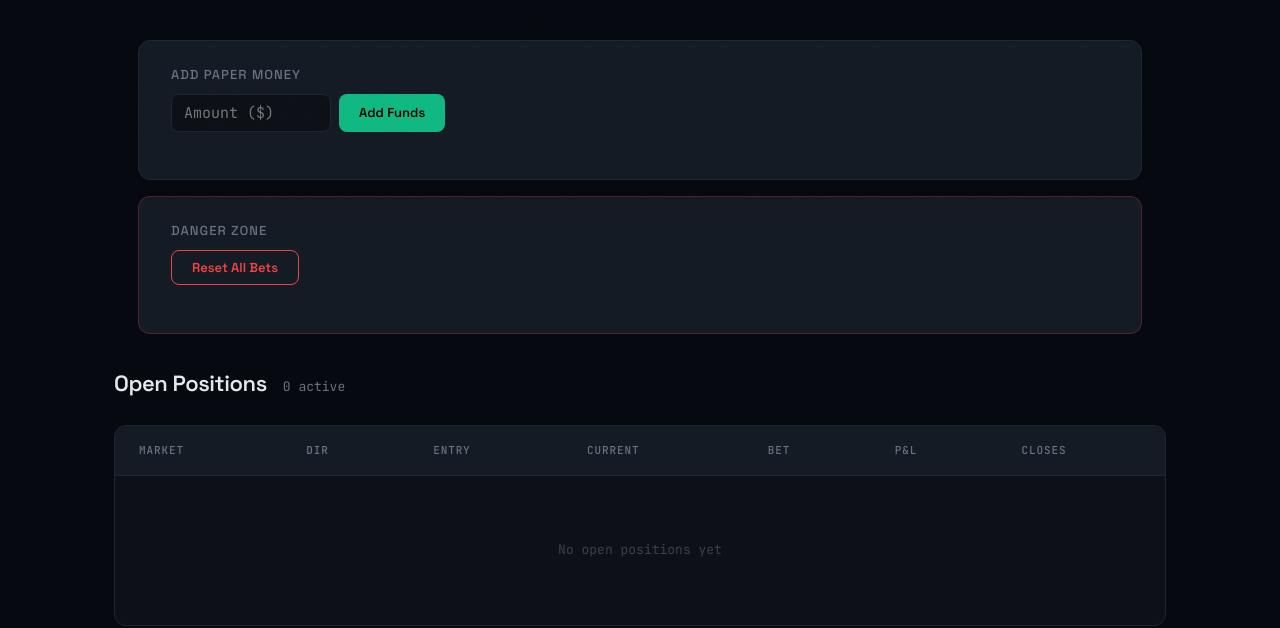
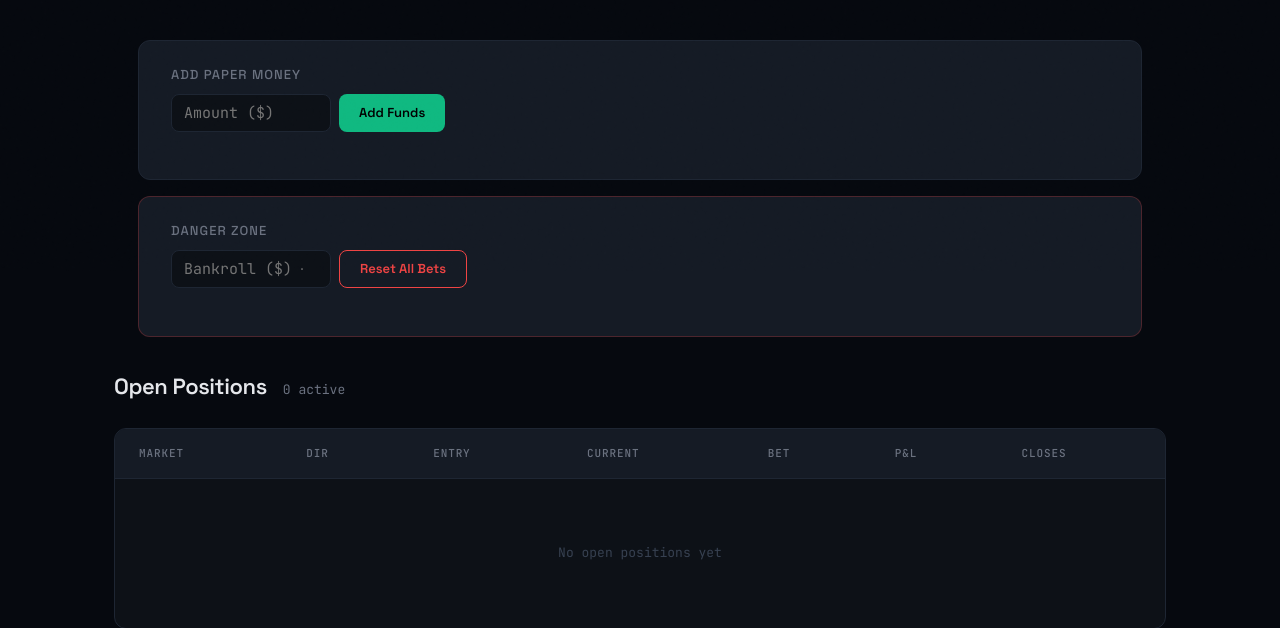
Before and after one commit to Zrk16/polymarket-bot, a Flask app: page / in a window 1280 px wide. Shown: the part 529-1157 px from the top of the page. Run offline with Flask 3, Linux system fonts and the light colour scheme; data that the repository does not hold is empty.

Commit message:
Fix reset/add-funds bankroll inflation bug
- add_funds no longer inflates starting_bankroll (reset now always
  returns to the original configured amount, not an ever-growing floor)
- reset() accepts optional bankroll param to set a custom fresh start
- API /api/reset accepts optional {"bankroll": N} in POST body
- Dashboard reset widget now has a bankroll input field

Co-Authored-By: Claude Sonnet 4.6 <noreply@anthropic.com>

```diff
--- a/ledger.py
+++ b/ledger.py
@@ -99,23 +99,27 @@ class Ledger:
         if amount <= 0:
             raise ValueError("Amount must be positive")
         self.data["bankroll"] = round(self.data["bankroll"] + amount, 2)
-        self.data["starting_bankroll"] = round(
-            self.data["starting_bankroll"] + amount, 2
-        )
+        # NOTE: starting_bankroll stays frozen at original value so reset()
+        # always restores to the original starting amount, not an inflated one.
         self._save()
         return self.data["bankroll"]
 
-    def reset(self):
-        """Wipe all trades and restore bankroll to starting amount."""
-        sb = self.data.get("starting_bankroll", self.data["bankroll"])
+    def reset(self, bankroll: float | None = None):
+        """
+        Wipe all trades and restore bankroll.
+
+        If bankroll is given, use that. Otherwise restore to the original
+        starting_bankroll (frozen at init, never inflated by add_funds).
+        """
+        sb = bankroll if bankroll is not None else self.data.get("starting_bankroll", 20.0)
         self.data = {
-            "bankroll": sb,
-            "starting_bankroll": sb,
+            "bankroll": round(sb, 2),
+            "starting_bankroll": round(sb, 2),
             "realized_pnl": 0.0,
             "trades": [],
         }
         self._save()
-        return sb
+        return round(sb, 2)
 
     def get_open_condition_ids(self):
         return {
--- a/server.py
+++ b/server.py
@@ -109,7 +109,14 @@ def api_add_funds():
 def api_reset():
     if ledger is None:
         return jsonify({"error": "Bot not running yet"}), 400
-    new_bankroll = ledger.reset()
+    data = request.get_json(silent=True) or {}
+    bankroll = data.get("bankroll")
+    if bankroll is not None:
+        try:
+            bankroll = float(bankroll)
+        except (ValueError, TypeError):
+            return jsonify({"error": "Invalid bankroll value"}), 400
+    new_bankroll = ledger.reset(bankroll=bankroll)
     return jsonify({"bankroll": new_bankroll})
 
 
--- a/static/script.js
+++ b/static/script.js
@@ -242,6 +242,7 @@ document.addEventListener("DOMContentLoaded", () => {
   // ── Reset ───────────────────────────────────────────────────────
   function initReset() {
     const btn = document.getElementById("resetBtn");
+    const input = document.getElementById("resetBankroll");
     const msg = document.getElementById("resetMsg");
     if (!btn) return;
 
@@ -249,12 +250,21 @@ document.addEventListener("DOMContentLoaded", () => {
       if (!confirm("Wipe all trades and reset bankroll? This can't be undone.")) return;
       btn.disabled = true;
       msg.textContent = "";
+
+      const rawAmount = input ? parseFloat(input.value) : NaN;
+      const body = (!isNaN(rawAmount) && rawAmount > 0) ? { bankroll: rawAmount } : {};
+
       try {
-        const res = await fetch("/api/reset", { method: "POST" });
+        const res = await fetch("/api/reset", {
+          method: "POST",
+          headers: { "Content-Type": "application/json" },
+          body: JSON.stringify(body),
+        });
         const data = await res.json();
         if (res.ok) {
-          msg.textContent = `Reset done — bankroll restored to ${money(data.bankroll)}`;
+          msg.textContent = `Reset done — bankroll: ${money(data.bankroll)}`;
           msg.className = "add-funds__msg add-funds__msg--ok";
+          if (input) input.value = "";
           refresh();
         } else {
           msg.textContent = data.error || "Reset failed.";
--- a/templates/dashboard.html
+++ b/templates/dashboard.html
@@ -80,6 +80,7 @@
       <div class="add-funds__inner add-funds__inner--reset">
         <p class="add-funds__label">Danger Zone</p>
         <div class="add-funds__row">
+          <input class="add-funds__input" id="resetBankroll" type="number" min="1" step="1" placeholder="Bankroll ($) — blank = original">
           <button class="add-funds__btn add-funds__btn--reset" id="resetBtn">Reset All Bets</button>
         </div>
         <p class="add-funds__msg" id="resetMsg"></p>
```
